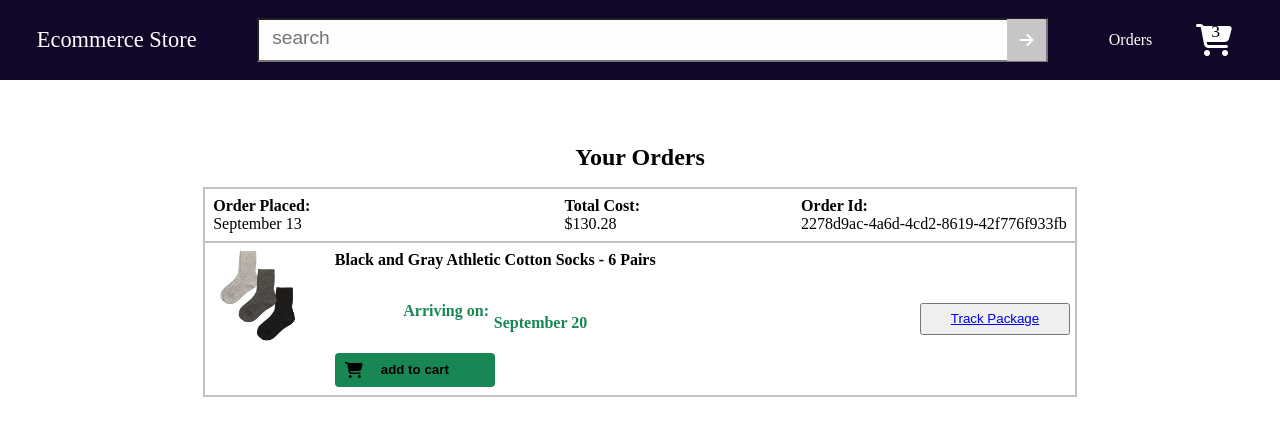
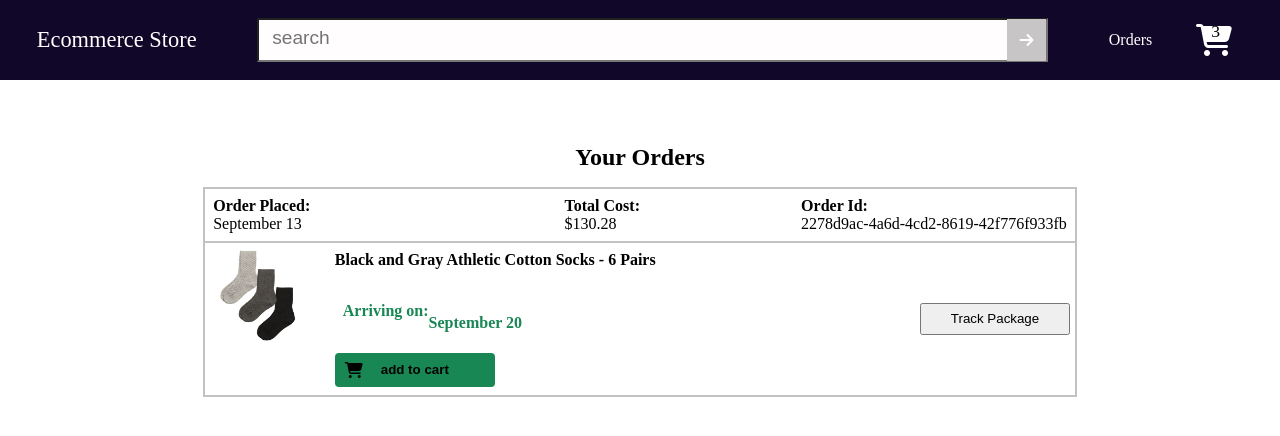
Before and after one commit to Ahsanulhaq01/Intermediate-React-Project, a React (Vite) app in the folder ecommerce-fronted/: page /orders in a window 1280 px wide. Shown: the top 436 px of the page. Built offline with nearby package versions, Linux system fonts and the light colour scheme.

Commit message:
complete the html for all pages

```diff
--- a/ecommerce-fronted/src/pages/orders.css
+++ b/ecommerce-fronted/src/pages/orders.css
@@ -79,11 +79,11 @@
   font-weight: bold;
 }
 
-.delivery-data {
+.order-delivery-data {
   display: flex;
   gap: 0.3rem;
   align-items: center;
-  justify-content: flex-start;
+  justify-content: center;
   flex-wrap: wrap;
   width: 100%;
 }
@@ -117,6 +117,10 @@
   width: auto;
   min-width: 150px;
   margin-right: 0;
+}
+.track-button a{
+  color: black;
+  text-decoration: none;
 }
 
 .track-button button {
```
